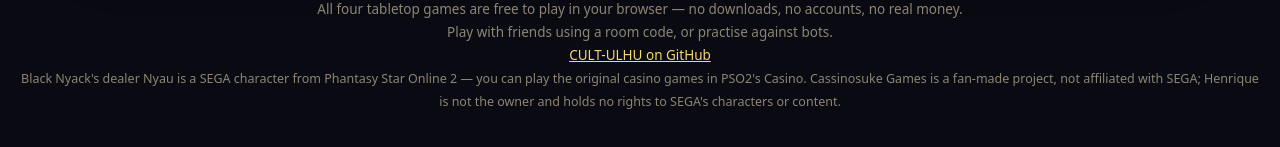
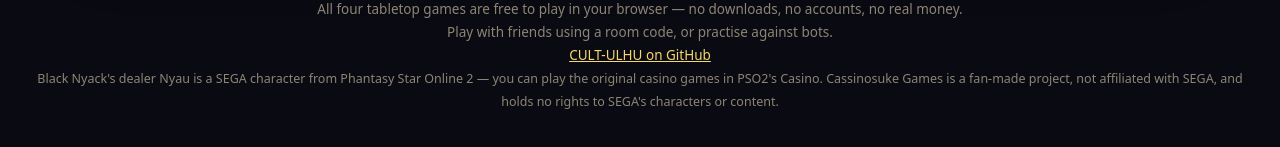
Before and after one commit to HMJ-ONES/cassinosuke, a plain HTML site: page index.html in a window 1280 px wide. Shown: the part 2498-2645 px from the top of the page. Drawn offline with Linux system fonts and the light colour scheme.

Commit message:
Remove name from footer — keep the site anonymous

```diff
--- a/index.html
+++ b/index.html
@@ -149,7 +149,7 @@
   All four tabletop games are free to play in your browser — no downloads, no accounts, no real money.<br>
   Play with friends using a room code, or practise against bots.<br>
   <a href="https://github.com/HMJ-ONES/CULTHULU" target="_blank" rel="noopener">CULT-ULHU on GitHub</a><br>
-  <span style="font-size:12.5px">Black Nyack's dealer Nyau is a SEGA character from Phantasy Star Online 2 — you can play the original casino games in PSO2's Casino. Cassinosuke Games is a fan-made project, not affiliated with SEGA; Henrique is not the owner and holds no rights to SEGA's characters or content.</span>
+  <span style="font-size:12.5px">Black Nyack's dealer Nyau is a SEGA character from Phantasy Star Online 2 — you can play the original casino games in PSO2's Casino. Cassinosuke Games is a fan-made project, not affiliated with SEGA, and holds no rights to SEGA's characters or content.</span>
 </footer>
 </body>
 </html>
```
